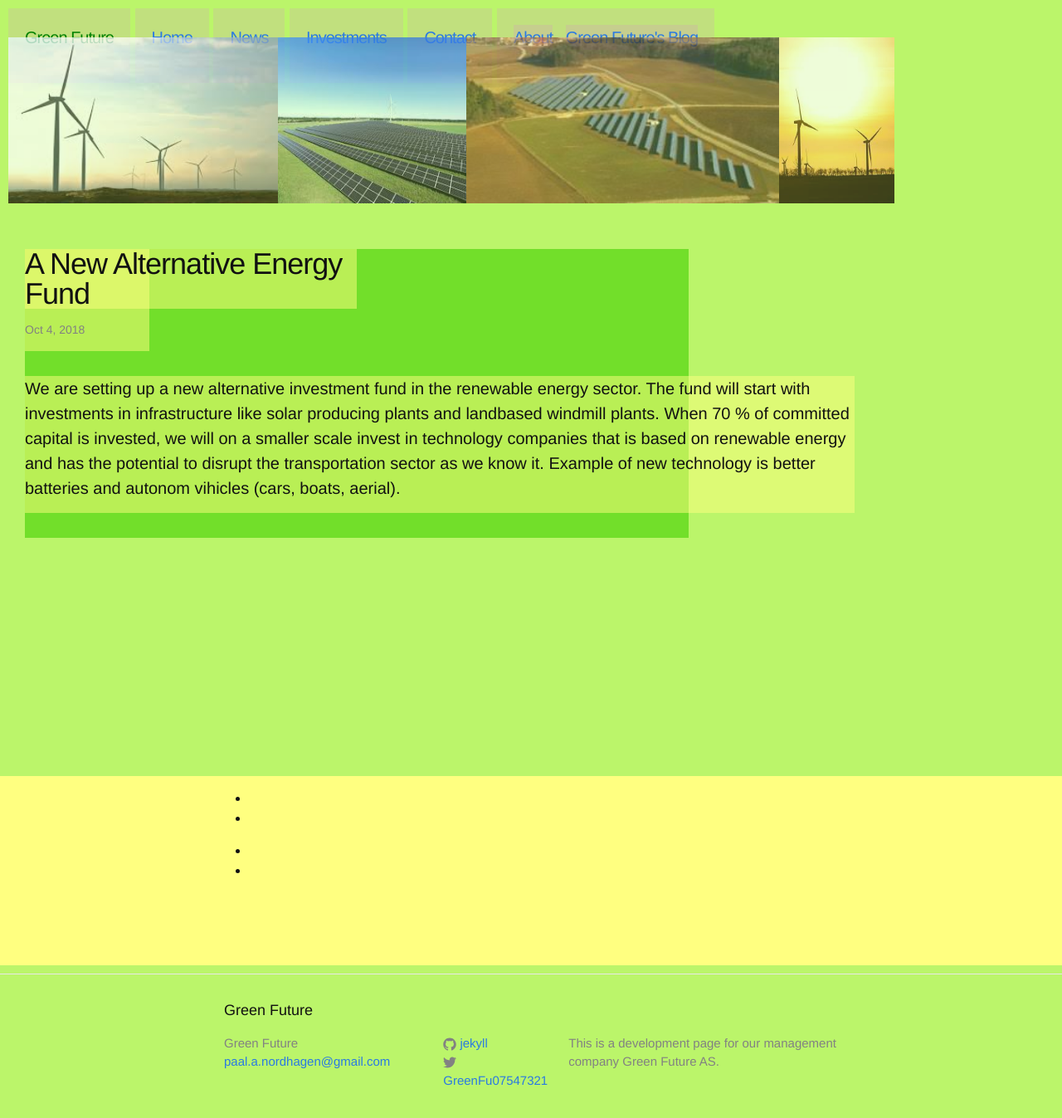
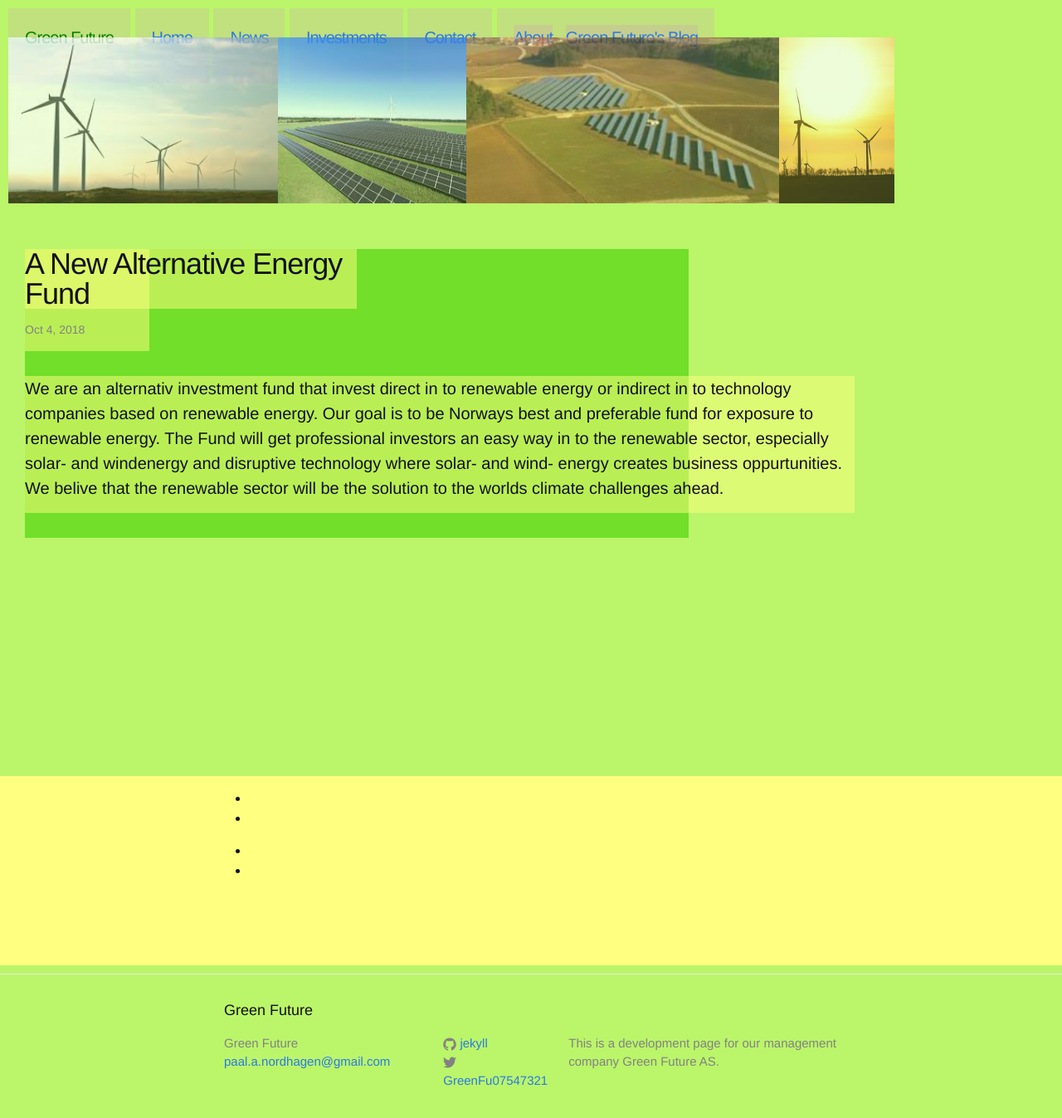
Before and after one commit to Paal-August/Paal-August.github.io, a Jekyll site: the page built from _posts/2018-10-04-a-new-alternative-fund.markdown, in a window 1280 px wide and 1400 px high. Shown: the top 1347 px of the window at 83% size. Built offline with Jekyll 4.4.1, drawn with Linux system fonts in a browser that asks for light colours.

Commit message:
Update 2018-10-04-a-new-alternative-fund.markdown

```diff
--- a/_posts/2018-10-04-a-new-alternative-fund.markdown
+++ b/_posts/2018-10-04-a-new-alternative-fund.markdown
@@ -4,9 +4,4 @@ title:  "A New Alternative Energy Fund"
 date:   2018-10-04
 categories: jekyll update
 ---
-We are setting up a new alternative investment fund in the renewable energy sector.
-The fund will start with investments in infrastructure like solar producing plants
-and landbased windmill plants. When 70 % of committed capital is invested, we will
-on a smaller scale invest in technology companies that is based on renewable energy
-and has the potential to disrupt the transportation sector as we know it. Example of
-new technology is better batteries and autonom vihicles (cars, boats, aerial).
+We are an alternativ investment fund that invest direct in to renewable energy or indirect in to technology companies based on renewable energy. Our goal is to be Norways best and preferable fund for exposure to renewable energy. The Fund will get professional investors an easy way in to the renewable sector, especially solar- and windenergy and disruptive technology where solar- and wind- energy creates business oppurtunities. We belive that the renewable sector will be the solution to the worlds climate challenges ahead.
```
